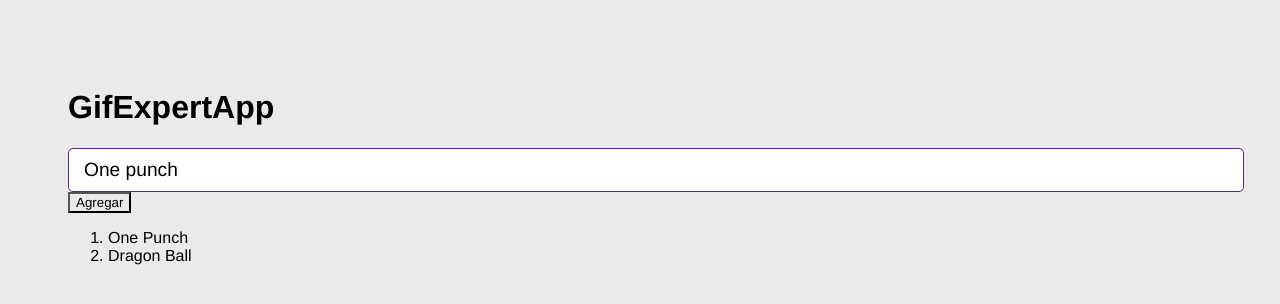
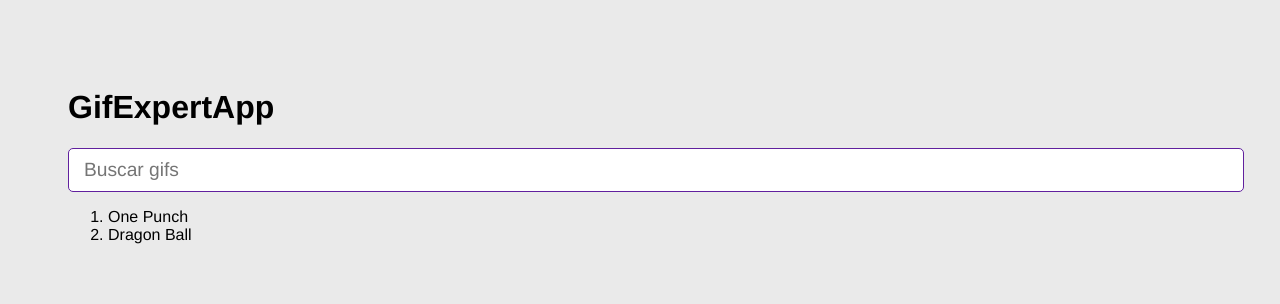
Before and after one commit to thezxdev/gif-expert-app, a React (Vite) app: page / in a window 1280 px wide. Shown: the top 304 px of the page. Built offline with nearby package versions, Linux system fonts and the light colour scheme.

Commit message:
Enviar parametros al componente hijo desde el padre, y ejecutar una función enviada desde el padre al hijo

```diff
--- a/src/GifExpertApp.jsx
+++ b/src/GifExpertApp.jsx
@@ -20,10 +20,11 @@
       <h1>GifExpertApp</h1>
 
       {/* Input */}
-      <AddCategory />
+      <AddCategory
+        setCategories={ setCategories }
+      />
 
       {/* Listado de Gif */}
-      <button onClick={ onAddCategory }>Agregar</button>
       <ol>
         {
           categories.map( category => {
--- a/src/components/AddCategory.jsx
+++ b/src/components/AddCategory.jsx
@@ -1,9 +1,9 @@
 import { useState } from 'react';
 
-export const AddCategory = () => {
+export const AddCategory = ({ setCategories }) => {
 
   // Mantener el estado del input
-  const [inputValue, setInputValue] = useState('One punch')
+  const [inputValue, setInputValue] = useState('')
 
   // Manejar cuando el input cambia y agregar el nuevo valor
   const onInputChange = ( { target } ) => {
@@ -13,11 +13,14 @@
   // Manejar el evento submit del formulario
   const onSubmit = ( e ) => {
     e.preventDefault();
-    console.log( inputValue );
+    if( inputValue.trim().length <= 1 ) return;
+
+    setCategories( categories => [ inputValue, ...categories ]);
+    setInputValue('');
   }
 
   return (
-    <form onSubmit={ onSubmit}>
+    <form onSubmit={ onSubmit }>
       <input
         type="text"
         placeholder="Buscar gifs"
```
